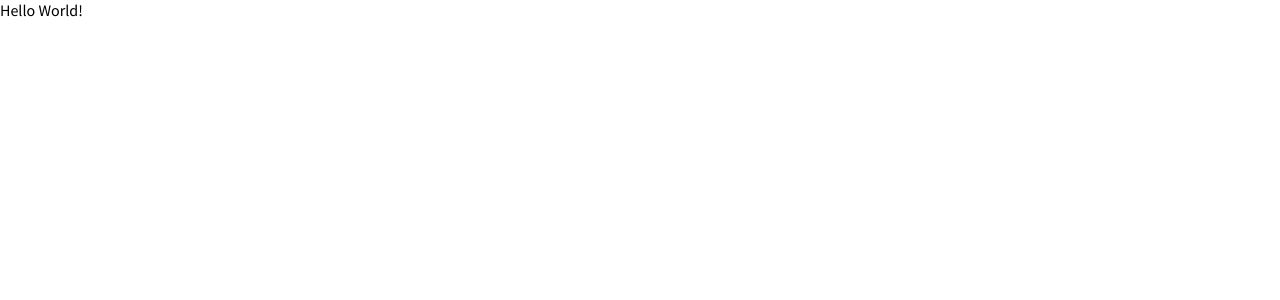
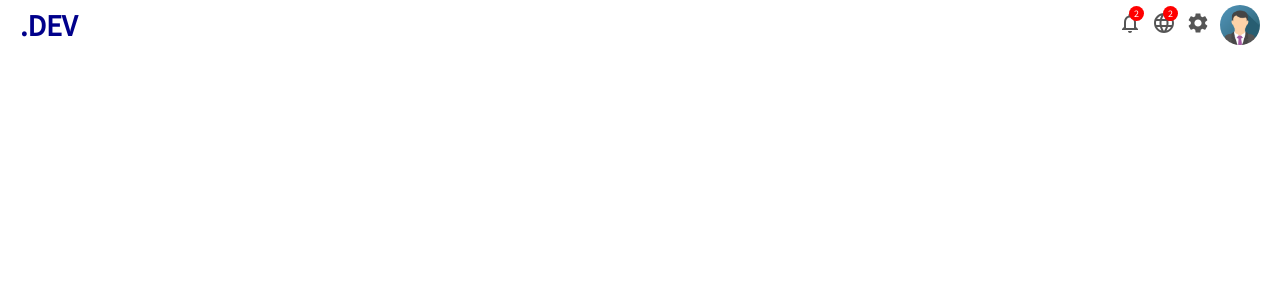
Before and after one commit to johntanderson/react-dashboard, a React (Create React App) app: page / in a window 1280 px wide. Shown: the top 300 px of the page. Built offline with nearby package versions, Linux system fonts and the light colour scheme.

Commit message:
Develop the Navbar.

```diff
--- a/src/App.js
+++ b/src/App.js
@@ -1,9 +1,9 @@
-
+import Navbar from "./components/Navbar/Navbar";
 
 function App() {
   return (
     <div className="App">
-      Hello World!
+      <Navbar />
     </div>
   );
 }
--- /dev/null
+++ b/src/components/Navbar/Navbar.jsx
@@ -0,0 +1,29 @@
+import React from 'react';
+import './navbar.css';
+import { NotificationsNone, Language, Settings } from '@material-ui/icons';
+
+export default function Navbar() {
+  return (
+    <div className="navbar">
+        <div className="navbarWrapper">
+            <div className="topLeft">
+                <span className="logo">.DEV</span>
+            </div>
+            <div className="topRight">
+                <div className="navbarIconContainer">
+                    <NotificationsNone />
+                    <span className="topIconBadge">2</span>
+                </div>
+                <div className="navbarIconContainer">
+                    <Language />
+                    <span className="topIconBadge">2</span>
+                </div>
+                <div className="navbarIconContainer">
+                    <Settings />
+                </div>
+                <img src='/assets/images/male_avatar.png' alt="avatar" className="avatar" />
+            </div>
+        </div>
+    </div>
+  )
+}
--- /dev/null
+++ b/src/components/Navbar/navbar.css
@@ -0,0 +1,58 @@
+.navbar {
+    width: 100%;
+    height: 50px;
+    background-color: white;
+    position: sticky;
+    top: 0;
+    z-index: 999;
+}
+
+.navbarWrapper {
+    height: 100%;
+    padding: 0px 20px;
+    display: flex;
+    align-items: center;
+    justify-content: space-between;
+}
+
+.logo {
+    font-weight: bold;
+    font-size: 30px;
+    color: darkblue;
+    cursor: pointer;
+}
+
+.topRight {
+    display: flex;
+    align-items: center;
+    justify-content: space-between;
+}
+
+.navbarIconContainer {
+    position: relative;
+    cursor: pointer;
+    margin-right: 10px;
+    color: #555;
+}
+
+.topIconBadge {
+    width: 15px;
+    height: 15px;
+    position: absolute;
+    top: -5px;
+    right: -2px;
+    background-color: red;
+    color: white;
+    border-radius: 50%;
+    display: flex;
+    align-items: center;
+    justify-content: center;
+    font-size: 10px;
+}
+
+.avatar {
+    width: 40px;
+    height: 40px;
+    border-radius: 50%;
+    cursor: pointer;
+}
```
Also changed, not shown: public/assets/images/male_avatar.png (added).
